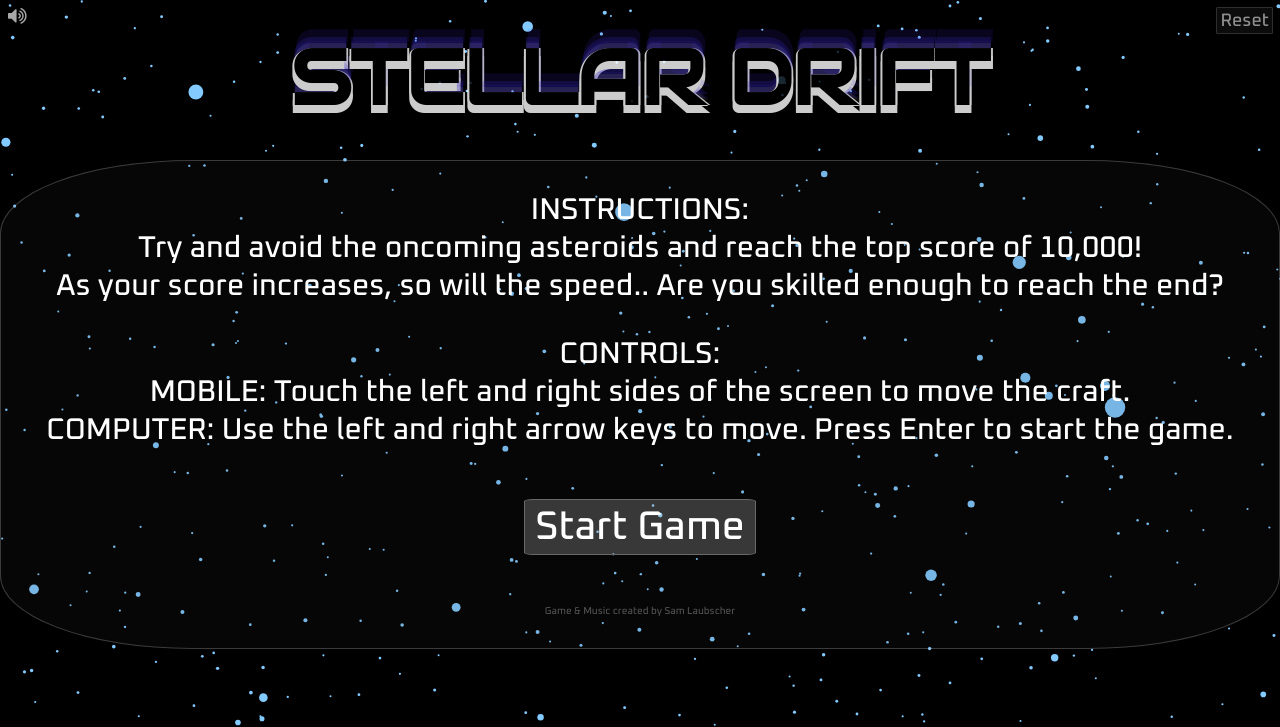
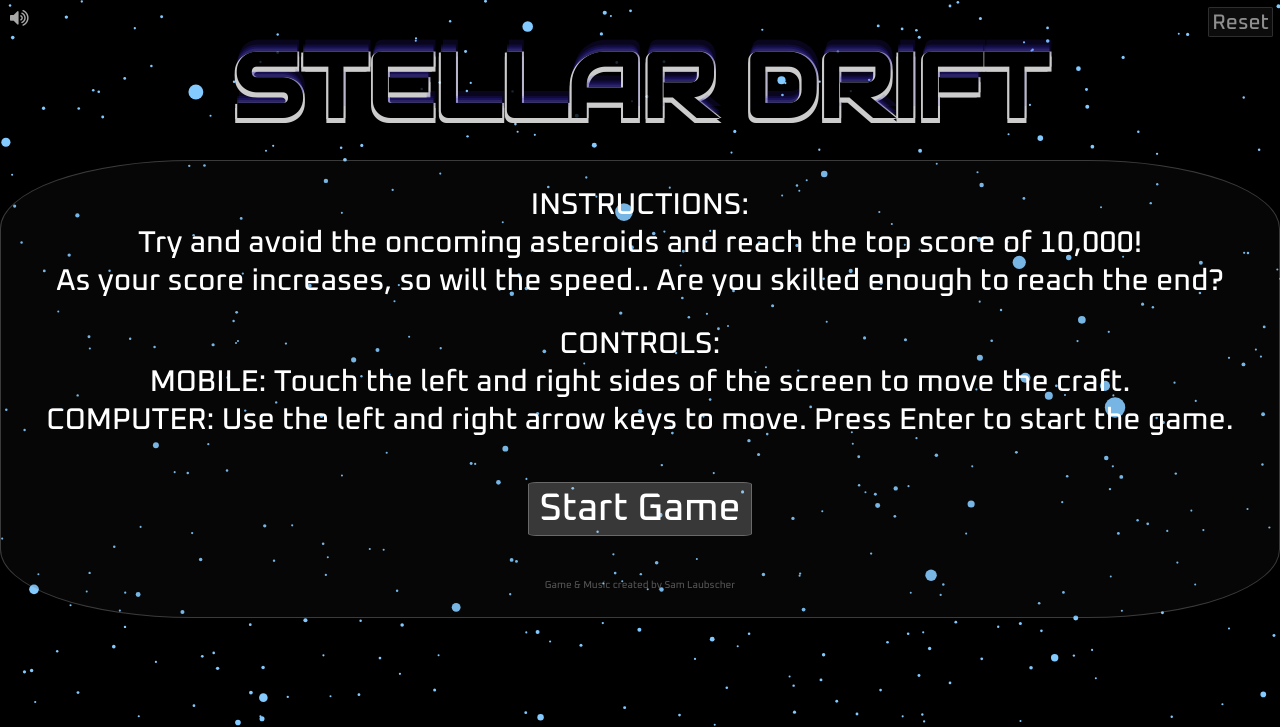
Before and after one commit to samlaubscher/Stellar-Drift-Game-M2, a plain HTML site: page index.html in a window 1280 px wide. Shown: the top 727 px of the page. Drawn offline with Linux system fonts and the light colour scheme.

Commit message:
Reformat some code. Add media queries to fix title on smaller screens

```diff
--- a/assets/css/styles.css
+++ b/assets/css/styles.css
@@ -9,19 +9,18 @@ body {
 }
 
 #container {
-  position: relative; /* allows the banners to be floated above the canvas using absolute positions */
+    position: relative;
+    /* allows the banners to be floated above the canvas using absolute positions */
 }
 
 #canvas {
     background-color: #000;
 }
-
 /* ------------------------------ Globally Appliacable Styles ----------------*/
 
 .hidden {
     display: none;
 }
-
 /* -------------------------------- Hidden Banner Styles -------------------- */
 
 .top-banner,
@@ -33,10 +32,9 @@ body {
 }
 
 #bottom-banner {
-  bottom: 0px;
+    bottom: 0;
     height: 75%;
 }
-
 /* -------------------------------- Name Title Above Game ----------------------*/
 
 .name-title {
@@ -49,7 +47,7 @@ h2 {
     margin: 0 auto;
     color: aliceblue;
     font-family: "Audiowide", sans-serif;
-  font-size: clamp(20px, 6vw, 90px);
+    font-size: clamp(20px, 7vw, 90px);
     padding-top: 30px;
     position: absolute;
     width: 100%;
@@ -58,69 +56,67 @@ h2 {
 .text-layer-1 {
     padding-top: 29px;
     color: rgb(0, 0, 0);
-  font-size: clamp(20px, 6vw, 91px);
+    font-size: clamp(20px, 7vw, 91px);
 }
 
 .text-layer-2 {
-  padding-top: 18px;
+    padding-top: 24px;
     color: rgba(73, 53, 255, 0.226);
-  font-size: clamp(20px, 6vw, 92px);
+    font-size: clamp(20px, 7vw, 92px);
 }
 
 .text-layer-3 {
-  padding-top: 24px;
+    padding-top: 26px;
     color: rgba(255, 255, 255, 0.103);
-  font-size: clamp(20px, 6vw, 91px);
+    font-size: clamp(20px, 7vw, 91px);
 }
 
 .text-layer-4 {
     padding-top: 29px;
     color: rgb(255 255 255 / 76%);
-  font-size: clamp(20px, 6vw, 90px);
+    font-size: clamp(20px, 7vw, 90px);
 }
 
 .text-layer-5 {
-  padding-top: 37px;
+    padding-top: 34px;
     padding-right: 0.3%;
     color: rgb(255 255 255 / 100%);
-  font-size: clamp(20px, 6vw, 90px);
+    font-size: clamp(20px, 7vw, 90px);
 }
 
 .text-layer-6 {
-
     padding-right: 0.3%;
     padding-top: 30px;
     color: rgb(255 255 255 / 100%);
-  font-size: clamp(20px, 6vw, 90px);
+    font-size: clamp(20px, 7vw, 90px);
 }
 
 .text-layer-7 {
     padding-left: 0.3%;
-  padding-top: 37px;
+    padding-top: 34px;
     color: rgb(255 255 255 / 100%);
-  font-size: clamp(20px, 6vw, 90px);
+    font-size: clamp(20px, 7vw, 90px);
 }
 
 .text-layer-8 {
     padding-left: 0.3%;
     padding-top: 29px;
     color: rgb(255 255 255 / 95%);
-  font-size: clamp(20px, 6vw, 90px);
+    font-size: clamp(20px, 7vw, 90px);
 }
 
 .text-layer-9 {
     padding-top: 22px;
     color: rgba(73, 53, 255, 0.164);
-  font-size: clamp(20px, 6vw, 94px);
+    font-size: clamp(20px, 7vw, 94px);
 }
 
 .text-layer-10 {
     padding-left: 0.3%;
-  padding-top: 10px;
+    padding-top: 17px;
     color: rgba(73, 53, 255, 0.137);
-  font-size: clamp(20px, 6vw, 97px);
+    font-size: clamp(20px, 7vw, 97px);
 }
-
 /* -------------------------------- Buttons ----------------------*/
 
 button {
@@ -165,7 +161,7 @@ button {
     background-color: transparent;
     background-repeat: no-repeat;
     border: none;
-  padding: 0px;
+    padding: 0;
     cursor: pointer;
 }
 
@@ -181,7 +177,7 @@ button {
 }
 
 .mute-btn i {
-  color:rgba(255, 255, 255, 0.658);
+    color: rgba(255, 255, 255, 0.658);
 }
 
 .reset-btn li {
@@ -204,7 +200,7 @@ button {
 }
 
 #reset {
-  padding: 2px 3px 0px 3px;
+    padding: 2px 3px 0;
 }
 
 #start-btn,
@@ -249,7 +245,6 @@ ul.github-button {
     color: rgba(255, 255, 255, 0.637);
     font-size: clamp(18px, 8vw, 35px);
 }
-
 /* ------------------------- Panels -------------------------*/
 
 #countdown,
@@ -292,10 +287,9 @@ p#credit {
     font-size: clamp(4px, 2vw, 10px);
     color: rgba(255, 255, 255, 0.301);
 }
-
 /* -------------------------- Media Queries ------------------------*/
 
-@media only screen and (max-width: 360px) {
+@media only screen and(max-width: 360px) {
     #start-panel p,
     #countdown p,
     #crash-panel p,
@@ -304,7 +298,7 @@ p#credit {
     }
 }
 
-@media only screen and (max-width: 600px) and (orientation: landscape) {
+@media only screen and(max-width: 600px) and(orientation: landscape) {
     #start-panel p,
     #countdown p,
     #crash-panel p,
@@ -312,34 +306,48 @@ p#credit {
         font-size: clamp(11px, 1vw, 30px);
         margin: 15px 5px;
     }
-
     #start-btn,
     #restart-btn {
         margin: 3px;
     }
-
     #start-panel,
     #crash-panel,
     #completed-panel {
         top: 25%;
     }
 }
+/* Small devices (portrait tablets and large phones, 600px and up) */
 
-/* Small devices (portrait tablets and large phones, 600px and up) */
-@media only screen and (min-width: 600px) {
+@media only screen and(min-width: 600px) {
     #reset {
         font-size: clamp(4px, 2.5vw, 21px);
     }
-
     #start-btn,
     #restart-btn {
         font-size: clamp(4px, 3.5vw, 21px);
     }
+}
+/* Medium devices (landscape tablets, 768px and up) */
 
+@media only screen and(min-width: 768px) {
+    .text-layer-2 {
+        padding-top: 18px;
     }
-
-/* Medium devices (landscape tablets, 768px and up) */
-@media only screen and (min-width: 768px) {
+    .text-layer-3 {
+        padding-top: 24px;
+    }
+    .text-layer-5 {
+        padding-top: 37px;
+        padding-right: 0.3%;
+    }
+    .text-layer-7 {
+        padding-left: 0.3%;
+        padding-top: 37px;
+    }
+    .text-layer-10 {
+        padding-left: 0.3%;
+        padding-top: 10px;
+    }
     #start-panel p,
     #countdown p,
     #crash-panel p,
@@ -347,31 +355,25 @@ p#credit {
         margin: 30px 5px;
         font-size: clamp(12px, 2.5vw, 30px);
     }
-
     #start-btn,
     #restart-btn {
         font-size: clamp(4px, 4vw, 40px);
     }
-
     p#credit {
         font-size: clamp(4px, 2vw, 10px);
     }
-
     /* Extra large devices (large laptops and desktops, 1200px and up) */
-@media only screen and (min-width: 1200px) {
+    @media only screen and(min-width: 1200px) {
         #start-btn,
         #restart-btn {
             margin: 20px;
         }
-
         #reset {
             font-size: clamp(2px, 1.5vw, 18px);
         }
-
         #mute {
             margin: 0;
         }
-
         p#credit {
             font-size: clamp(4px, 2vw, 10px);
         }
--- a/assets/js/script.js
+++ b/assets/js/script.js
@@ -372,7 +372,7 @@ window.onload = function () {
       moveRight();
     } else if (e.key === "Enter" && score < -99) {
       initialise_game();
-    }  else if (e.key === "Enter" && endGame) {
+    } else if (e.key === "Enter" && endGame) {
       reload();
     }
   }
@@ -501,7 +501,7 @@ window.onload = function () {
     } else {
       ctx.font = "2vw Orbitron, sans-serif";
     }
-    ctx.strokeText("SCORE:" + score, 10, cnvsHeight-10);
+    ctx.strokeText("SCORE:" + score, 10, cnvsHeight - 10);
     ctx.strokeStyle = "rgba(252, 252, 252, 0.486)";
   }
 
```
Also changed, not shown: index.html (+8 -17 lines). Lines whose indentation alone changed are shown as unchanged.
